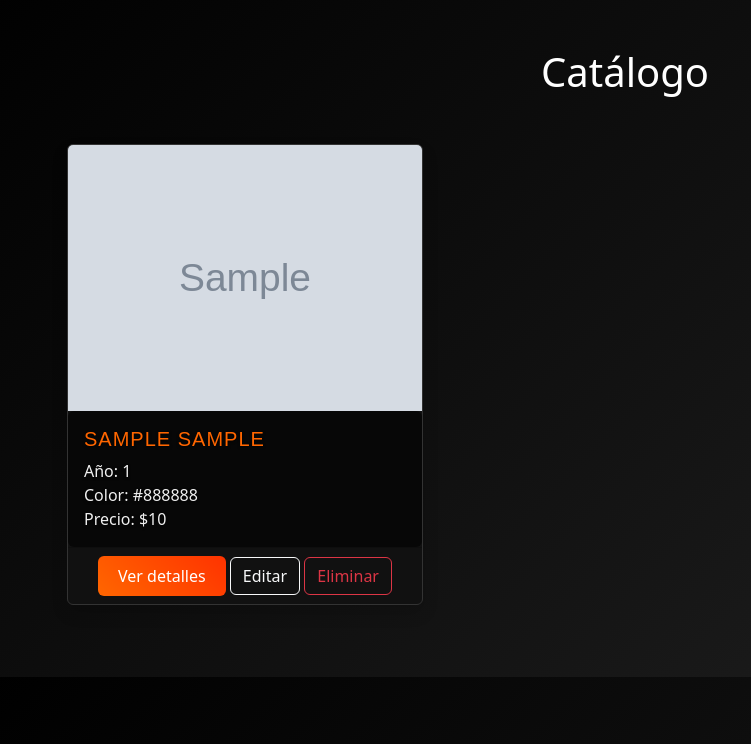
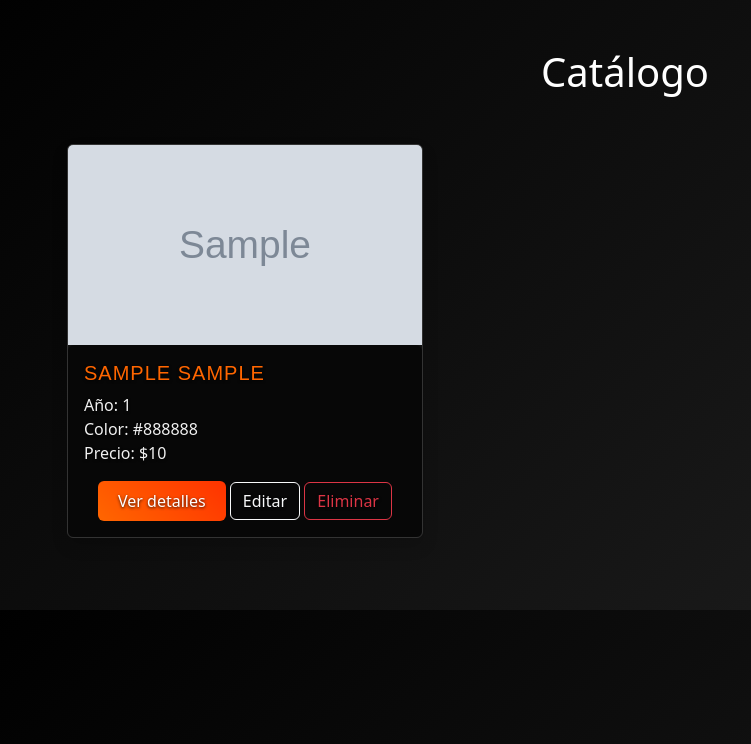
Before and after one commit to sebastianguerra56/EVA02_Backend, a Django app: page /catalogo/ in a window 1280 px wide. Shown: the part 56-800 px from the top of the page, without its empty margins (15-766 px from the left). Run offline with Django 5.2, Linux system fonts and the light colour scheme; tables that the repository leaves empty hold one stand-in row (values such as "Sample post"); grey boxes marked "Sample" are stand-in pictures.

Commit message:
Correcion de nombre de modelo de auto a vehiculo, correccion de datos mostrados en eliminar y editar

```diff
--- a/automotoraapp/admin.py
+++ b/automotoraapp/admin.py
@@ -1,5 +1,5 @@
 from django.contrib import admin
-from .models import Auto
+from .models import Vehiculo
 
 # Register your models here.
-admin.site.register(Auto)
+admin.site.register(Vehiculo)
--- a/automotoraapp/models.py
+++ b/automotoraapp/models.py
@@ -2,7 +2,7 @@ from django.db import models
 from django.core.validators import MinValueValidator, MaxValueValidator
 from django.utils.timezone import now
 
-class Auto(models.Model):
+class Vehiculo(models.Model):
     marca = models.CharField(max_length=100)
     modelo = models.CharField(max_length=100)
     año = models.PositiveIntegerField(
--- a/automotoraapp/templates/automotoraapp/catalogo.html
+++ b/automotoraapp/templates/automotoraapp/catalogo.html
@@ -27,17 +27,17 @@
       text-transform: uppercase;
       letter-spacing: 1px;
     }
-    .card-title {
-      color: #ff6600;
-      font-family: 'Orbitron', sans-serif;
-      text-transform: uppercase;
-      letter-spacing: 1px;
-    }
     .card-body {
       background: rgba(0,0,0,0.6);
       border-radius: 6px;
       color: #f0f0f0;
       text-shadow: 0 1px 3px rgba(0,0,0,0.8);
+      display: flex;
+      flex-direction: column;
+    }
+    .card-img-top {
+      height: 200px;
+      object-fit: cover;
     }
     .btn-naranja {
       background: linear-gradient(45deg, #ff6600, #ff3300);
@@ -77,11 +77,10 @@
   <div class="container py-5">
     <h1 class="text-center text-white mb-5">Catálogo</h1>
 
-    <div class="row">
+    <div class="row align-items-stretch">
       {% for auto in autos %}
-        <div class="col-md-4 mb-4">
-          <div class="card h-100 shadow">
-            <!-- Imagen dinámica según marca-modelo -->
+        <div class="col-md-4 mb-4 d-flex">
+          <div class="card h-100 shadow flex-fill">
             <img src="{% static 'automotoraapp/img/' %}{{ auto.marca|lower }}-{{ auto.modelo|lower }}.png"
                 class="card-img-top"
                 alt="{{ auto.marca }} {{ auto.modelo }}">
@@ -93,17 +92,11 @@
                 Color: {{ auto.color }} <br>
                 Precio: ${{ auto.precio }}
               </p>
-            </div>
-            <div class="card-footer text-center">
-              <a href="{% url 'ver_auto' auto.id %}" class="btn btn-naranja">
-                Ver detalles
-              </a>
-              <a href="{% url 'editar_auto' auto.id %}" class="btn btn-outline-light">
-                Editar
-              </a>
-              <a href="{% url 'eliminar_auto' auto.id %}" class="btn btn-outline-danger">
-                Eliminar
-              </a>
+              <div class="mt-auto text-center">
+                <a href="{% url 'ver_auto' auto.id %}" class="btn btn-naranja">Ver detalles</a>
+                <a href="{% url 'editar_auto' auto.id %}" class="btn btn-outline-light">Editar</a>
+                <a href="{% url 'eliminar_auto' auto.id %}" class="btn btn-outline-danger">Eliminar</a>
+              </div>
             </div>
           </div>
         </div>
--- a/automotoraapp/views.py
+++ b/automotoraapp/views.py
@@ -1,6 +1,6 @@
 from django.shortcuts import render, redirect
 from django.http import HttpResponse
-from .models import Auto
+from .models import Vehiculo
 
 # Create your views here.
 def inicio(request):
@@ -19,43 +19,43 @@ def crear_auto(request):
         numero_puertas = request.POST.get('numero_puertas')
         fecha_registro = request.POST.get('fecha_registro')
 
-        auto = Auto(marca=marca.lower(), modelo=modelo.lower(), año=año, color=color.lower(), precio=precio, kilometraje=kilometraje, tipo_combustible=tipo_combustible, transmision=transmision, numero_puertas=numero_puertas, fecha_registro=fecha_registro)
+        auto = Vehiculo(marca=marca.lower(), modelo=modelo.lower(), año=año, color=color.lower(), precio=precio, kilometraje=kilometraje, tipo_combustible=tipo_combustible, transmision=transmision, numero_puertas=numero_puertas, fecha_registro=fecha_registro)
         auto.save()
         return render(request, 'automotoraapp/confirmacion.html', {'auto': auto})
     return render(request, 'automotoraapp/crear.html')
 
 def catalogo(request):
-    autos = Auto.objects.all()
+    autos = Vehiculo.objects.all()
     return render(request, 'automotoraapp/catalogo.html', {'autos': autos})
 
 def ver_auto(request, auto_id):
-    auto = Auto.objects.get(id=auto_id)
+    auto = Vehiculo.objects.get(id=auto_id)
     return render(request, 'automotoraapp/ver.html', {'auto': auto})
 
 
 def editar_auto(request, auto_id):
-     auto = Auto.objects.get(id=auto_id)
+     auto = Vehiculo.objects.get(id=auto_id)
      if request.method == 'POST':
-         auto.marca = request.POST['marca']
-         auto.modelo = request.POST['modelo']
+         auto.marca = request.POST['marca'].lower()
+         auto.modelo = request.POST['modelo'].lower()
          auto.año = request.POST['año']
-         auto.color = request.POST['color']
+         auto.color = request.POST['color'].lower()
          auto.precio = request.POST['precio']
          auto.kilometraje = request.POST['kilometraje']
-         auto.tipo_combustible = request.POST['tipo_combustible']
-         auto.transmision = request.POST['transmision']
+         auto.tipo_combustible = request.POST['tipo_combustible'].lower()
+         auto.transmision = request.POST['transmision'].lower()
          auto.numero_puertas = request.POST['numero_puertas']
          auto.fecha_registro = request.POST['fecha_registro']
 
          auto.save()
 
-         return redirect('inicio')
+         return render(request, 'automotoraapp/confirmacion.html', {'auto': auto})
      return render(request, 'automotoraapp/editar.html', {
          'auto': auto
      })
 
 def eliminar_auto(request, auto_id):
-    auto = Auto.objects.get(id=auto_id)
+    auto = Vehiculo.objects.get(id=auto_id)
 
     if request.method == 'POST':
         auto.delete()
```
Also changed, not shown: automotoraapp/templates/automotoraapp/editar.html (+10 -10 lines), automotoraapp/templates/automotoraapp/eliminar.html (+5 -5 lines), automotoraapp/migrations/0001_initial.py, automotoraapp/static/automotoraapp/img/subaru-wrx.png (added).
